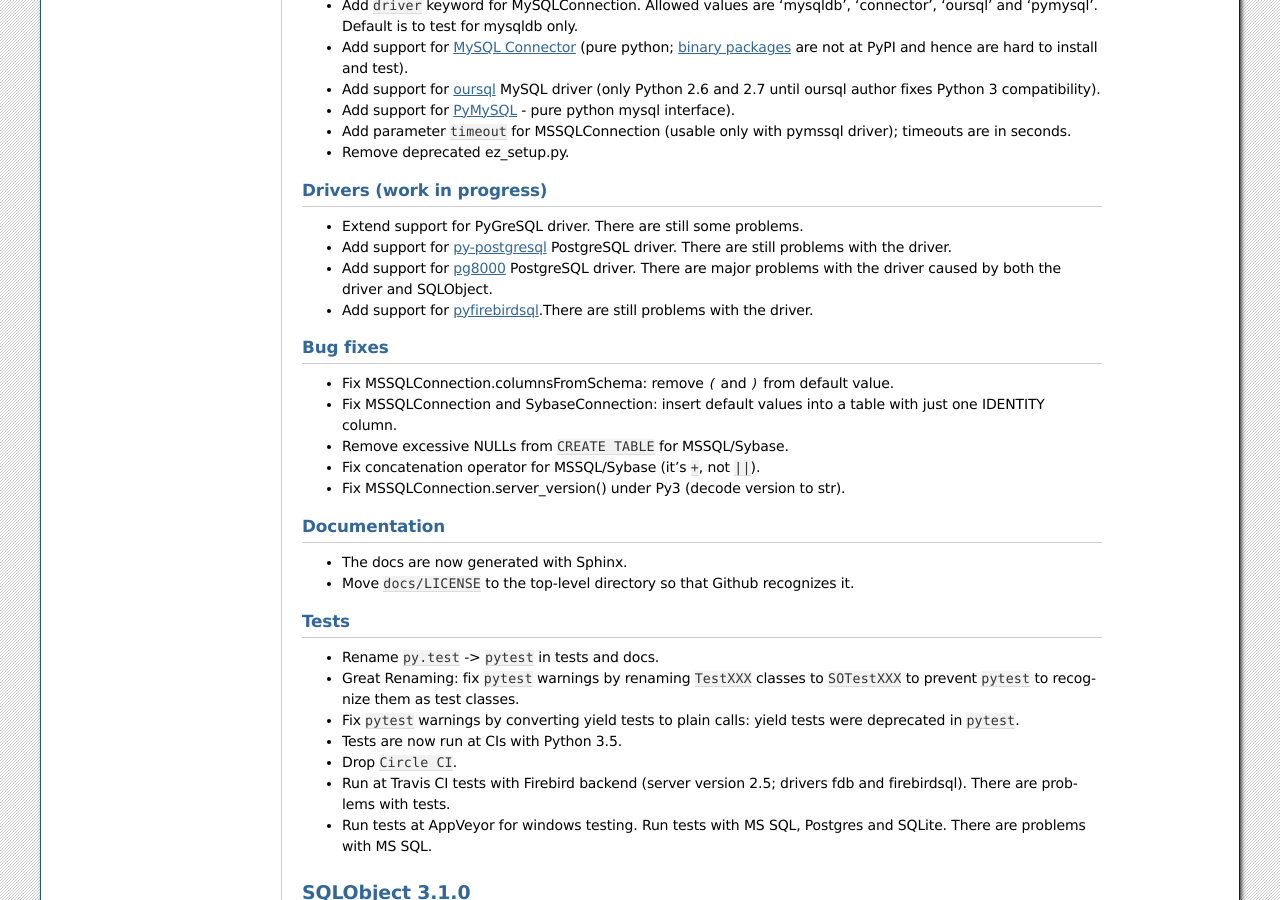
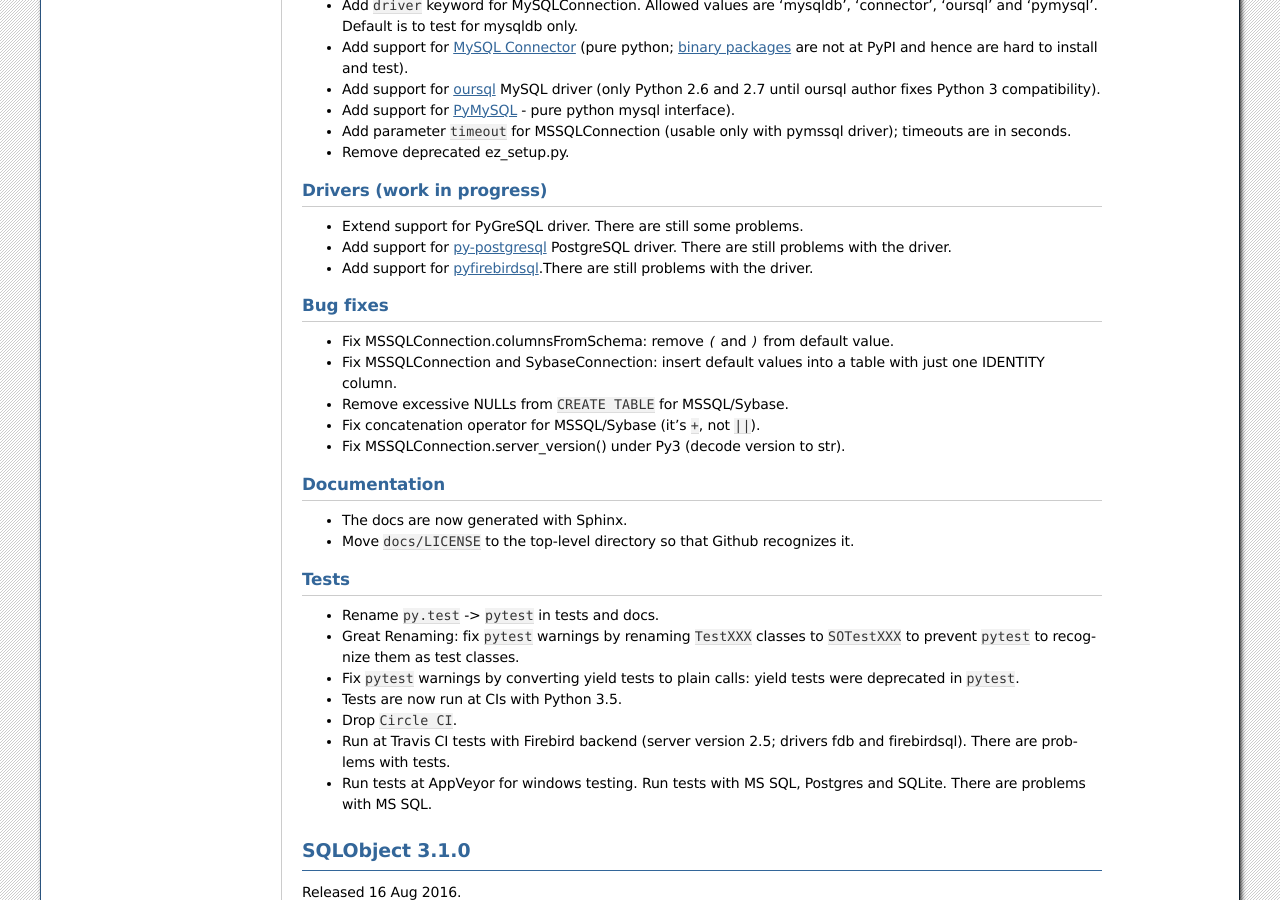
Before and after one commit to sqlobject/sqlobject, a Sphinx documentation site: the page built from docs/News.rst, in a window 1280 px wide and 900 px high, scrolled down 726 px. Built offline with Sphinx 7.4.7, drawn with Linux system fonts in a browser that asks for light colours.

Commit message:
Remove pg8000 driver
There are major problems with the driver. We can reconsider it
if our pull requests will be accepted.

```diff
--- a/docs/News.rst
+++ b/docs/News.rst
@@ -52,10 +52,6 @@
 * Add support for `py-postgresql
   <https://pypi.python.org/pypi/py-postgresql>`_ PostgreSQL driver. There
   are still problems with the driver.
-
-* Add support for `pg8000 <https://pypi.python.org/pypi/pg8000>`_
-  PostgreSQL driver. There are major problems with the driver caused by both
-  the driver and SQLObject.
 
 * Add support for `pyfirebirdsql
   <https://pypi.python.org/pypi/firebirdsql>`_.There are still problems with
```
Also changed, not shown: docs/SQLObject.rst (+4 -5 lines), .travis.yml, 2 other files.
